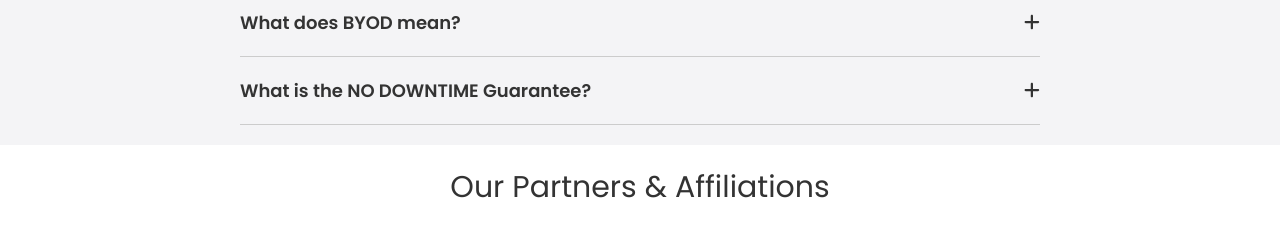
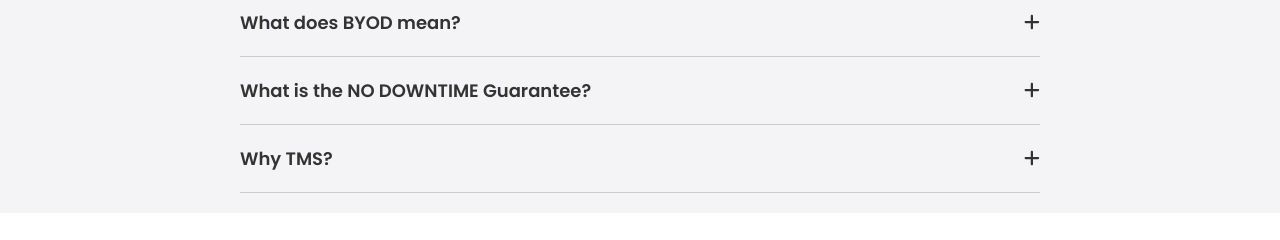
Before and after one commit to elspetha5/tms-website, a React (Vite) app: page / in a window 1280 px wide. Shown: the part 5680-5920 px from the top of the page. Built offline with nearby package versions, Linux system fonts and the light colour scheme; no server answers; a web font is replaced by a local one.

Commit message:
added an FAQ

```diff
--- a/src/pages/home-page/components/faq-section/faq-section.tsx
+++ b/src/pages/home-page/components/faq-section/faq-section.tsx
@@ -47,6 +47,15 @@ const initFaqsArr: CollapsibleItem[] = [
     height: "0px",
     hash: "no-downtime-faq",
   },
+  {
+    id: "faq6",
+    isActive: false,
+    label: "Why TMS?",
+    content:
+      "We are the service that you dream about. That one-stop-shop, turn-key service. That ultra premium service that you look at your revenue and profit in 2-4 quarters and you can't explain why it's up. That service that you magically sleep better after you plug it into your business. That's TMS.",
+    height: "0px",
+    hash: "no-downtime-faq",
+  },
 ];
 
 function FaqSection() {
```
